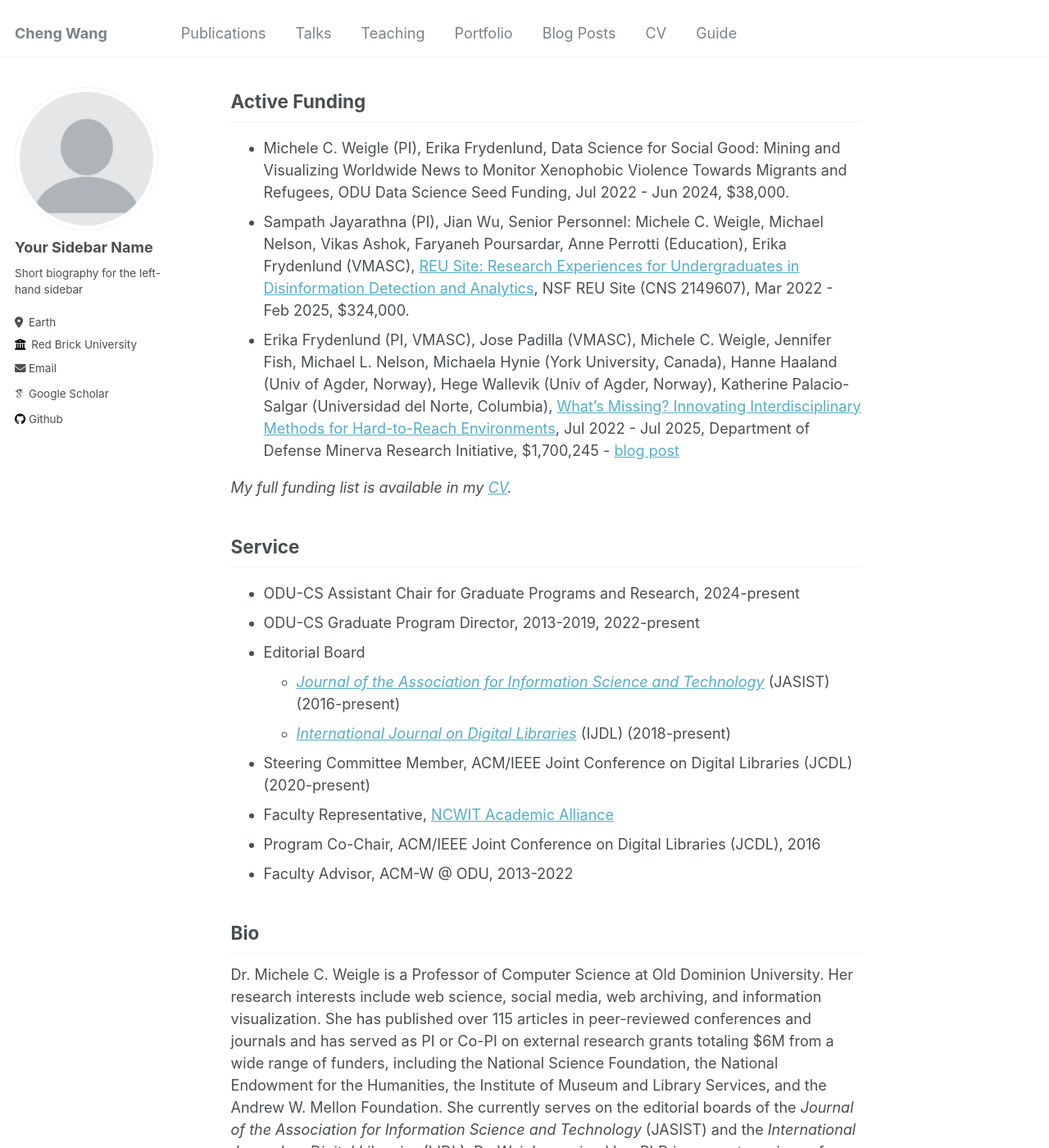
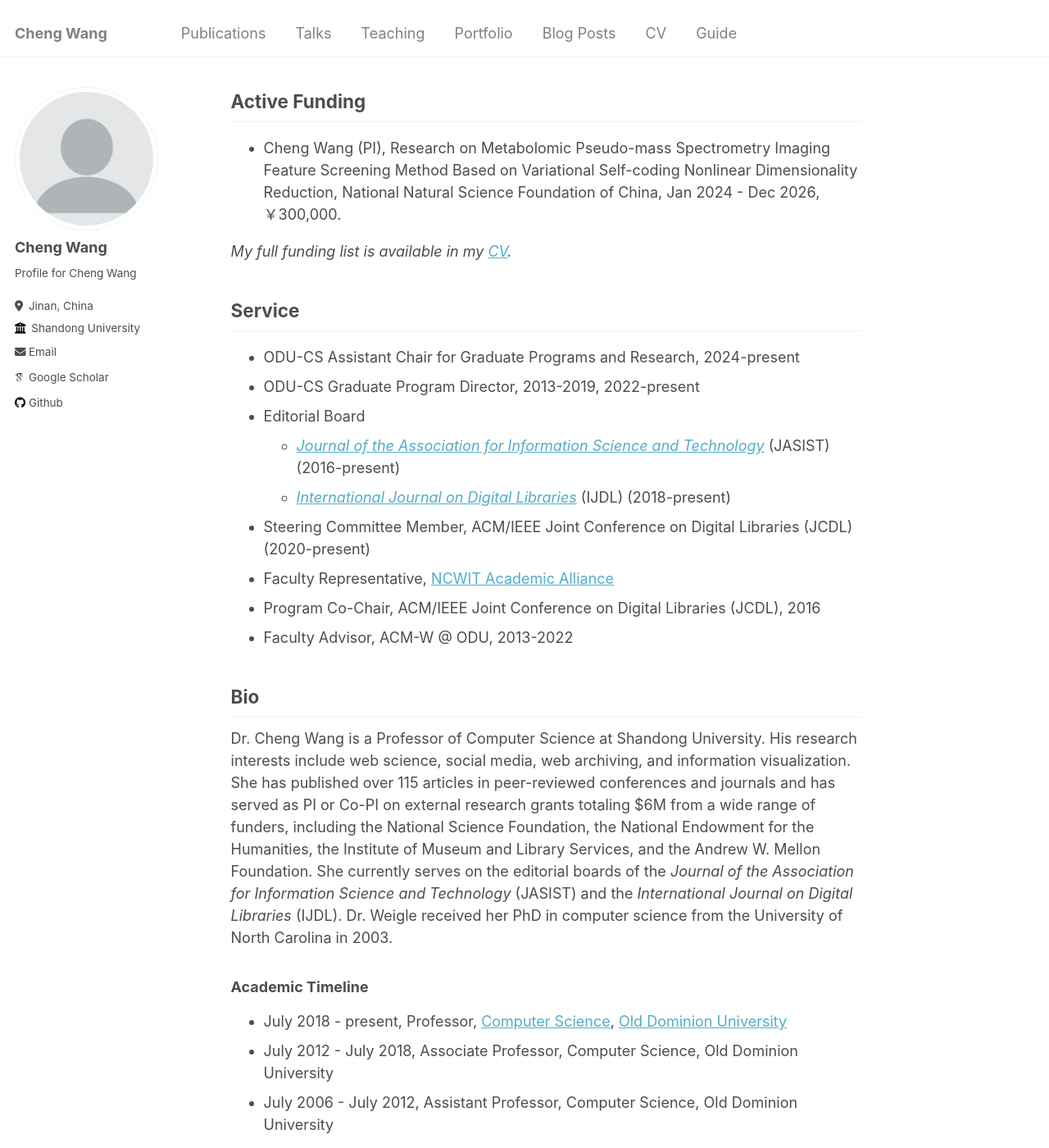
Before and after one commit to chengwangbio/chengwangbio.github.io, a Jekyll site: the page built from _pages/about.md, in a window 1280 px wide and 1400 px high, scrolled down 425 px. Shown: the whole window at 82% size. Built offline with Jekyll 4.4.1, drawn with Linux system fonts in a browser that asks for light colours; some web fonts are replaced.

Commit message:
Update files

```diff
--- a/_config.yml
+++ b/_config.yml
@@ -12,9 +12,9 @@ title                    : "Cheng Wang"
 title_separator          : "-"
 name                     : &name "Cheng Wang"
 description              : &description "personal description"
-url                      : https://chengwangfolio.github.io # the base hostname & protocol for your site e.g. "https://mmistakes.github.io"
+url                      : https://chengwangbio.github.io # the base hostname & protocol for your site e.g. "https://mmistakes.github.io"
 baseurl                  : "" # the subpath of your site, e.g. "/blog"
-repository               : "chengwangfolio/chengwangfolio.github.io"
+repository               : "chengwangbio/chengwangbio.github.io"
 
 # Site Author - The following control what appear as part of the author content on the side bar.
 #               If a field is blank the icon and link will not appear, otherwise it will be shown.
@@ -22,13 +22,13 @@ repository               : "chengwangfolio/chengwangfolio.github.io"
 author:
   # Biographic information
   avatar           : "profile.png"
-  name             : "Your Sidebar Name"
+  name             : "Cheng Wang"
   pronouns         : # example: "she/her"
-  bio              : "Short biography for the left-hand sidebar"
-  location         : "Earth"
-  employer         : "Red Brick University"
+  bio              : "Profile for Cheng Wang"
+  location         : "Jinan, China"
+  employer         : "Shandong University"
   uri              : # URL
-  email            : "none@example.org"
+  email            : "chengwangsdu@outlook.com"
 
   # Academic websites
   arxiv            : # URL - Update with the correct link to your profile
--- a/_pages/about.md
+++ b/_pages/about.md
@@ -34,11 +34,10 @@ I'm a member of the ODU Web Science and Digital Libraries (WS-DL) Research Group
 
 ## Active Funding
 
-* Michele C. Weigle (PI), Erika Frydenlund, Data Science for Social Good:  Mining and Visualizing Worldwide News to Monitor Xenophobic Violence Towards Migrants and Refugees, ODU Data Science Seed Funding, Jul 2022 - Jun 2024, $38,000.
-* Sampath Jayarathna (PI), Jian Wu, Senior Personnel: Michele C. Weigle, Michael Nelson, Vikas Ashok, Faryaneh Poursardar, Anne Perrotti (Education), Erika Frydenlund (VMASC), [REU Site: Research Experiences for Undergraduates in Disinformation Detection and Analytics](http://reu.cs.odu.edu/), NSF REU Site (CNS 2149607), Mar 2022 - Feb 2025, $324,000.
-* Erika Frydenlund (PI, VMASC), Jose Padilla (VMASC), Michele C. Weigle, Jennifer Fish, Michael L. Nelson, Michaela Hynie (York University, Canada), Hanne Haaland (Univ of Agder, Norway), Hege Wallevik (Univ of Agder, Norway), Katherine Palacio-Salgar (Universidad del Norte, Columbia), [What's Missing? Innovating Interdisciplinary Methods for Hard-to-Reach Environments](https://minerva.defense.gov/Research/Funded-Projects/Article/2957187/innovating-interdisciplinary-methods-for-hard-to-reach-environments/), Jul 2022 - Jul 2025, Department of Defense Minerva Research Initiative, $1,700,245  - [blog post](https://ws-dl.blogspot.com/2022/03/2022-03-03-whats-missing-innovating.html)
+* Cheng Wang (PI), Research on Metabolomic Pseudo-mass Spectrometry Imaging Feature Screening Method Based on Variational Self-coding Nonlinear Dimensionality Reduction, National Natural Science Foundation of China, Jan 2024 - Dec 2026, ￥300,000.
 
-*My full funding list is available in my [CV](https://weiglemc.github.io/cv/).*
+
+*My full funding list is available in my [CV](https://chengwangbio.github.io/cv/).*
 
 ## Service
 
@@ -55,7 +54,7 @@ I'm a member of the ODU Web Science and Digital Libraries (WS-DL) Research Group
 
 ## Bio
 
-Dr. Michele C. Weigle is a Professor of Computer Science at Old Dominion University. Her research interests include web science, social media, web archiving, and information visualization. She has published over 115 articles in peer-reviewed conferences and journals and has served as PI or Co-PI on external research grants totaling $6M from a wide range of funders, including the National Science Foundation, the National Endowment for the Humanities, the Institute of Museum and Library Services, and the Andrew W. Mellon Foundation. She currently serves on the editorial boards of the *Journal of the Association for Information Science and Technology* (JASIST) and the *International Journal on Digital Libraries* (IJDL). Dr. Weigle received her PhD in computer science from the University of North Carolina in 2003.
+Dr. Cheng Wang is a Professor of Computer Science at Shandong University. His research interests include web science, social media, web archiving, and information visualization. She has published over 115 articles in peer-reviewed conferences and journals and has served as PI or Co-PI on external research grants totaling $6M from a wide range of funders, including the National Science Foundation, the National Endowment for the Humanities, the Institute of Museum and Library Services, and the Andrew W. Mellon Foundation. She currently serves on the editorial boards of the *Journal of the Association for Information Science and Technology* (JASIST) and the *International Journal on Digital Libraries* (IJDL). Dr. Weigle received her PhD in computer science from the University of North Carolina in 2003.
 
 ### Academic Timeline
 
```
